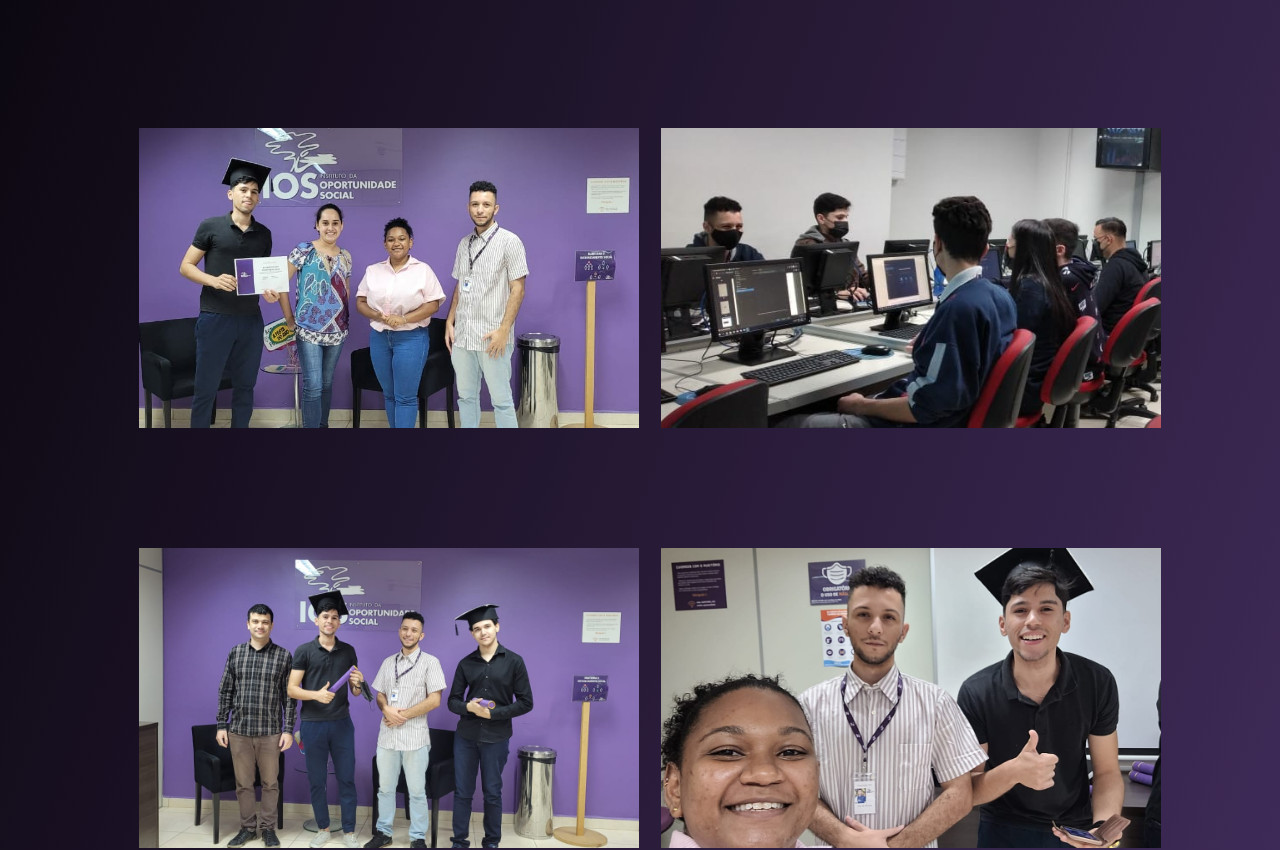
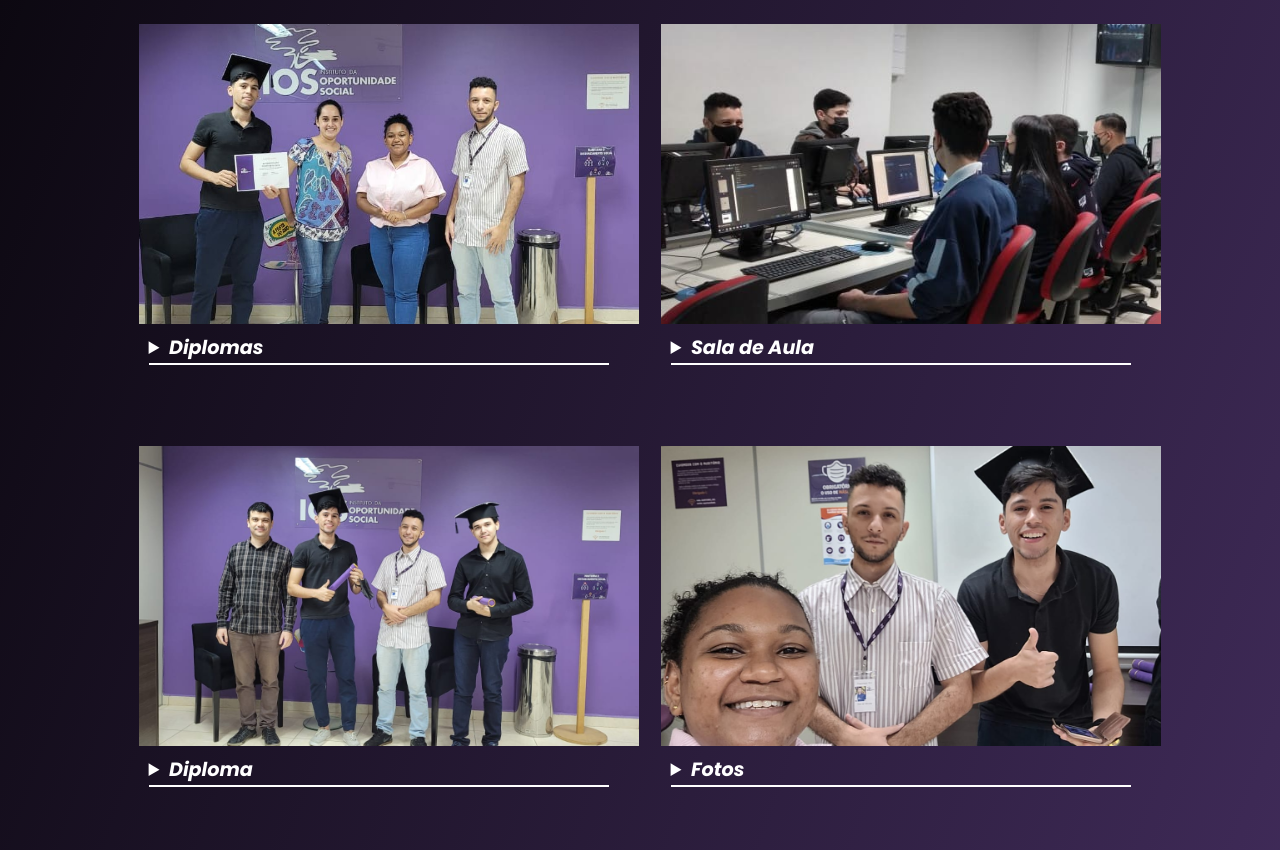
Before and after one commit to Wevertonbarbosa/Meu-Site, a React (Create React App) app in the folder site-portf/: page /sobre in a window 1280 px wide. Shown: the part 1920-2770 px from the top of the page. Built offline with nearby package versions, Linux system fonts and the light colour scheme.

Commit message:
alteracoes das fotos/projects e das outras fotos com textos/sobre

```diff
--- a/site-portf/src/Pages/PaginaProjects/Sites.jsx
+++ b/site-portf/src/Pages/PaginaProjects/Sites.jsx
@@ -151,7 +151,7 @@ function Sites() {
                 <div className="sub-cards-principal">
                     <div class="card mb-3 w-25">
                         <img
-                            src="https://tecnologiaenvivo.com/wp-content/uploads/2019/05/que-es-css3-y-algunas-de-sus-funcionalidades.jpeg"
+                            src="https://www.kindpng.com/picc/m/464-4640184_css3-png-download-css-icon-transparent-png.png"
                             class="card-img-top"
                             id="img-cards"
                             alt="..."
@@ -180,7 +180,7 @@ function Sites() {
 
                     <div class="card mb-3 w-25">
                         <img
-                            src="https://tecnologiaenvivo.com/wp-content/uploads/2019/05/que-es-css3-y-algunas-de-sus-funcionalidades.jpeg"
+                            src="https://www.kindpng.com/picc/m/464-4640184_css3-png-download-css-icon-transparent-png.png"
                             class="card-img-top"
                             alt="..."
                             id="img-cards"
@@ -212,7 +212,7 @@ function Sites() {
 
                     <div class="card mb-3 w-25">
                         <img
-                            src="https://tecnologiaenvivo.com/wp-content/uploads/2019/05/que-es-css3-y-algunas-de-sus-funcionalidades.jpeg"
+                            src="https://www.kindpng.com/picc/m/464-4640184_css3-png-download-css-icon-transparent-png.png"
                             class="card-img-top"
                             alt="..."
                             id="img-cards"
@@ -240,7 +240,7 @@ function Sites() {
 
                     <div class="card mb-3 w-25">
                         <img
-                            src="https://tecnologiaenvivo.com/wp-content/uploads/2019/05/que-es-css3-y-algunas-de-sus-funcionalidades.jpeg"
+                            src="https://www.kindpng.com/picc/m/464-4640184_css3-png-download-css-icon-transparent-png.png"
                             class="card-img-top"
                             alt="..."
                             id="img-cards"
--- a/site-portf/src/Pages/PaginaSobre/Perfil.css
+++ b/site-portf/src/Pages/PaginaSobre/Perfil.css
@@ -226,7 +226,7 @@ h4 {
     align-items: center;
     justify-content: center;
     column-gap: 10px;
-    row-gap: 10px;
+    row-gap: 40px;
 }
 
 .container-card-principal {
@@ -245,12 +245,7 @@ h4 {
     width: 500px;
     height: 300px;
     object-fit: cover;
-    transform: translateY(104px);
-}
 
-.cards-photos h5 {
-    text-align: center;
-    font-family: 'Poppins', sans-serif;
 }
 
 .cards-photos p {
@@ -262,7 +257,6 @@ h4 {
 
 
 .cards-photos img:hover {
-    transform: translateY(-8px);
     opacity: .9;
     border-radius: 20px;
     box-shadow: -9px 5px 10px rgba(255, 255, 255, 0.555);
@@ -270,6 +264,14 @@ h4 {
 
 .content-text-photo {
     max-width: 490px;
+}
+
+.content-text-photo summary {
+    font-family: 'Poppins', sans-serif;
+    text-align: start;
+    font-size: larger;
+    margin: 0.5em;
+    border-bottom: 2px solid white;
 }
 
 /*////////////////////////////////////////// Estudando atualmente sessao */
--- a/site-portf/src/Pages/PaginaSobre/Photo.jsx
+++ b/site-portf/src/Pages/PaginaSobre/Photo.jsx
@@ -7,16 +7,17 @@ function Photo() {
     return (
         <>
             <div className="container-geral-photos">
-
                 <div className="container-card-principal">
                     <div className="cards-photos">
                         <img src={curso1} class="card-img-top" alt="..." />
                         <div className="content-text-photo">
-                            <h5 class="card-title">Diploma</h5>
-                            <p class="card-text">
-                                Momento da foto com minha equipe da turma do TCC
-                                juntamente com minha professora Heloisa.
-                            </p>
+                            <details>
+                                <summary>Diplomas</summary>
+                                <p class="card-text">
+                                    Momento da foto com minha equipe da turma do
+                                    TCC juntamente com minha professora Heloisa.
+                                </p>
+                            </details>
                         </div>
                     </div>
                 </div>
@@ -25,11 +26,13 @@ function Photo() {
                     <div className="cards-photos">
                         <img src={curso2} alt="..." />
                         <div className="content-text-photo">
-                            <h5 class="card-title">Sala de Aula</h5>
+                            <details>
+                                <summary>Sala de Aula</summary>
                             <p class="card-text">
                                 Dentro da sala de aula em momento de exercícios
                                 juntamente com a turma.
                             </p>
+                            </details>
                         </div>
                     </div>
                 </div>
@@ -38,11 +41,13 @@ function Photo() {
                     <div className="cards-photos">
                         <img src={curso3} class="card-img-top" alt="..." />
                         <div className="content-text-photo">
-                            <h5 class="card-title">Diploma</h5>
+                            <details>
+                                <summary>Diploma</summary>
                             <p class="card-text">
                                 Colegas de classe e o nosso professor Rafael
                                 Duran em nosso momento da formatura.
                             </p>
+                            </details>
                         </div>
                     </div>
                 </div>
@@ -51,11 +56,13 @@ function Photo() {
                     <div className="cards-photos">
                         <img src={curso4} class="card-img-top" alt="..." />
                         <div className="content-text-photo">
-                            <h5 class="card-title">Fotos</h5>
+                            <details>
+                                <summary>Fotos</summary>
                             <p class="card-text">
                                 Momento das fotos com minha professora Heloisa e
                                 meu colega de classe Eric.
                             </p>
+                            </details>
                         </div>
                     </div>
                 </div>
```
